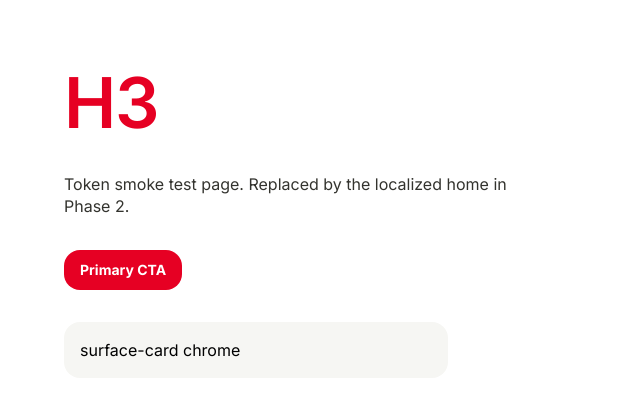
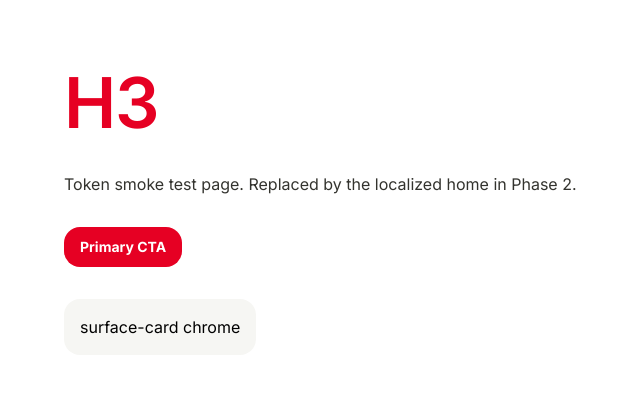
Before and after one commit to skyqwn/h3-project, a Next.js app: page / in a window 1280 px wide. Shown: the top 396 px of the page, without its empty margins (0-640 px from the left). Built offline with nearby package versions, Linux system fonts and the light colour scheme.

Commit message:
fix(smoke): drop max-w on throwaway smoke test
Co-Authored-By: Claude Opus 4.7 (1M context) <noreply@anthropic.com>

```diff
--- a/app/page.tsx
+++ b/app/page.tsx
@@ -2,13 +2,13 @@ export default function TokenSmokeTest() {
   return (
     <main className="min-h-screen bg-canvas p-16 space-y-8">
       <h1 className="text-display-xl text-primary">H3</h1>
-      <p className="text-body-md text-body max-w-[28rem]">
+      <p className="text-body-md text-body">
         Token smoke test page. Replaced by the localized home in Phase 2.
       </p>
       <button className="bg-primary text-on-primary rounded-md h-10 px-4 text-button-md">
         Primary CTA
       </button>
-      <div className="bg-surface-card text-ink rounded-md p-4 max-w-[24rem]">
+      <div className="bg-surface-card text-ink rounded-md p-4 w-fit">
         surface-card chrome
       </div>
     </main>
```
